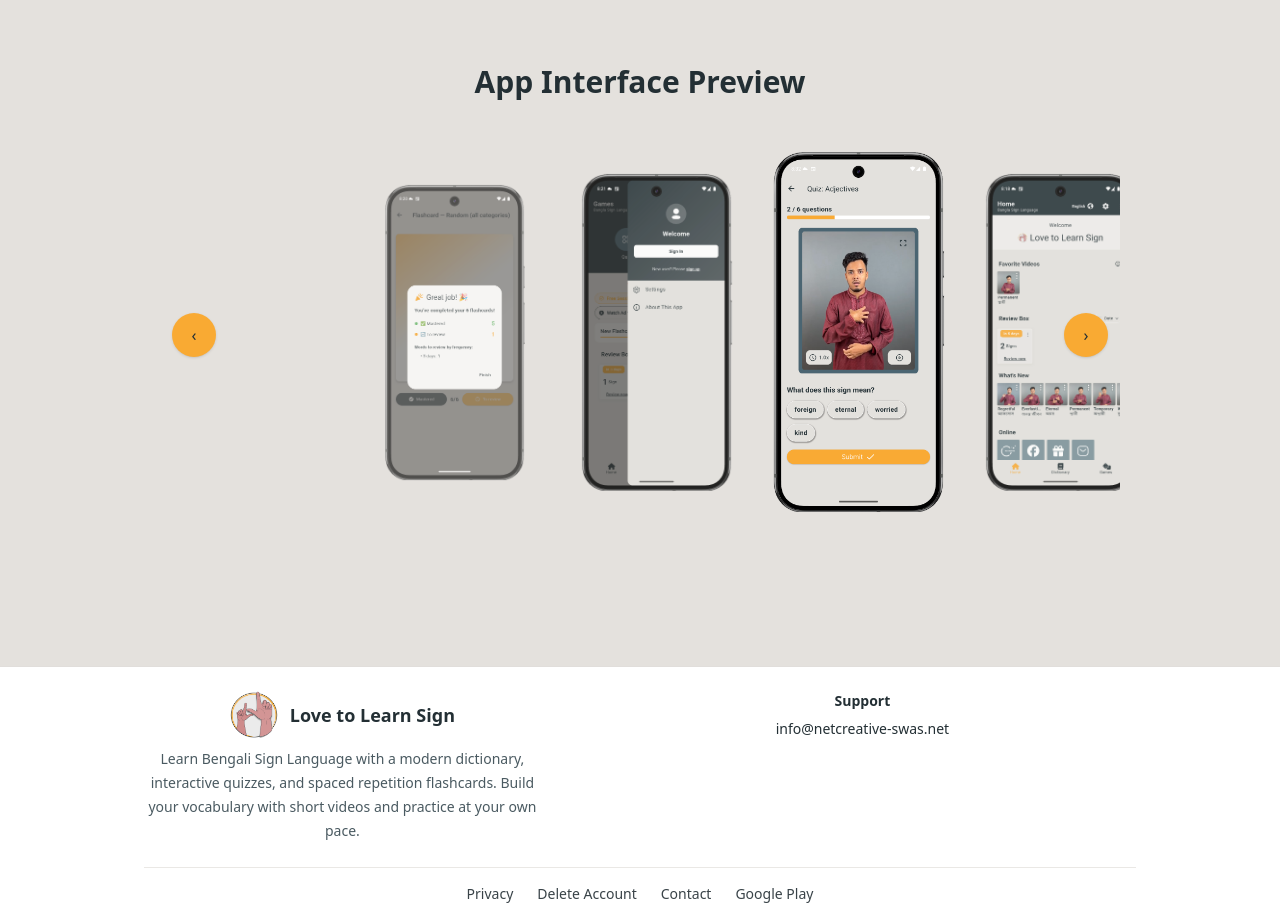
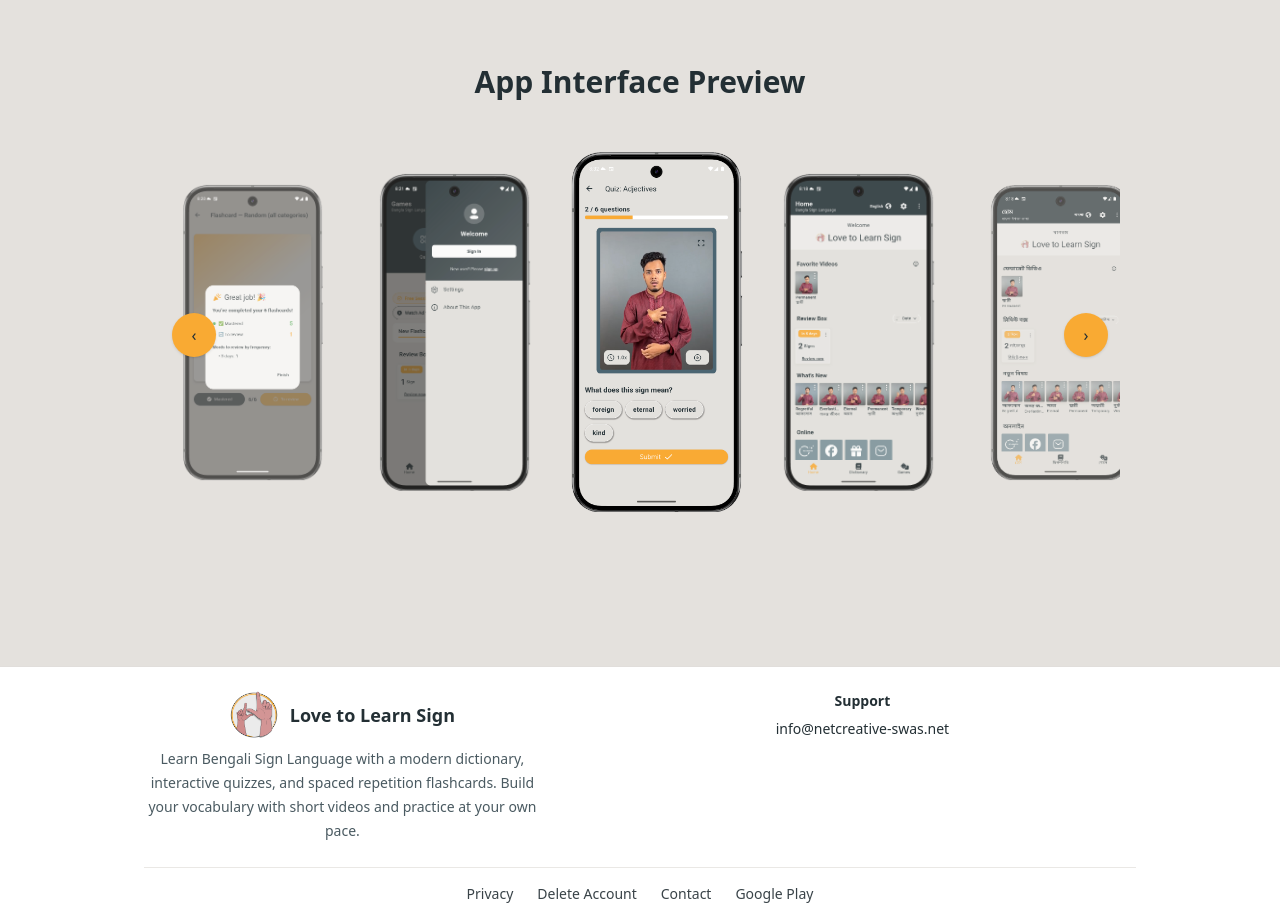
Before and after one commit to netcreativeswas/Love2LearnSign, a Next.js app in the folder website/: page / in a window 1280 px wide. Shown: the part 880-1796 px from the top of the page. Built offline with nearby package versions, Linux system fonts and the light colour scheme.

Commit message:
Update slider component

```diff
--- a/website/src/components/ImageSlider.tsx
+++ b/website/src/components/ImageSlider.tsx
@@ -36,7 +36,6 @@ export function ImageSlider() {
   const ITEM_W = 186;
   const GAP = 16;
   const STEP = ITEM_W + GAP;
-  const CENTER_OFFSET = CLONES * STEP;
 
   // ✅ Center the 5-card viewport between the buttons
   const VISIBLE = 5;
@@ -80,7 +79,9 @@ export function ImageSlider() {
     }
   };
 
-  const translateX = -(trackIndex * STEP) + CENTER_OFFSET;
+  // ✅ Correct centering: center the ACTIVE item in the viewport
+  const CENTERING_OFFSET = (VIEWPORT_W - ITEM_W) / 2;
+  const translateX = -trackIndex * STEP + CENTERING_OFFSET;
 
   const getDepthStyle = (delta: number) => {
     const a = Math.abs(delta);
@@ -118,7 +119,7 @@ export function ImageSlider() {
         </h2>
 
         <div className="relative">
-          {/* ✅ Centered viewport (only change here) */}
+          {/* ✅ Centered viewport */}
           <div
             className="relative overflow-hidden mx-auto w-full"
             style={{ maxWidth: VIEWPORT_W }}
```
